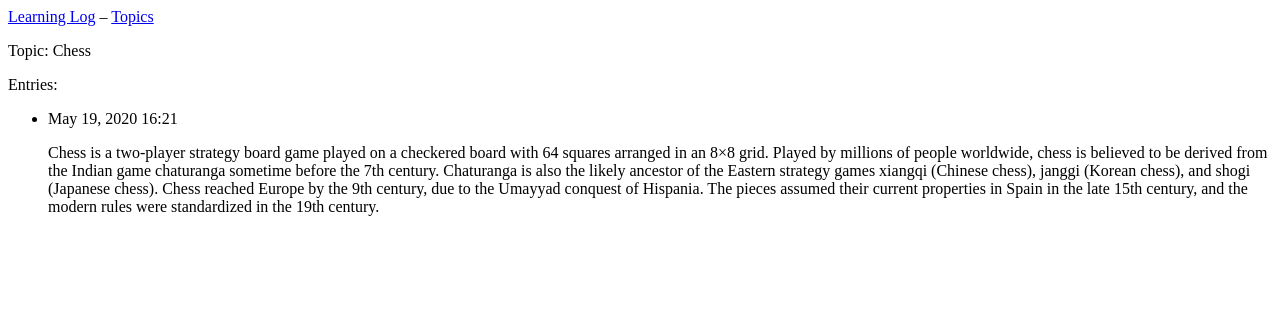
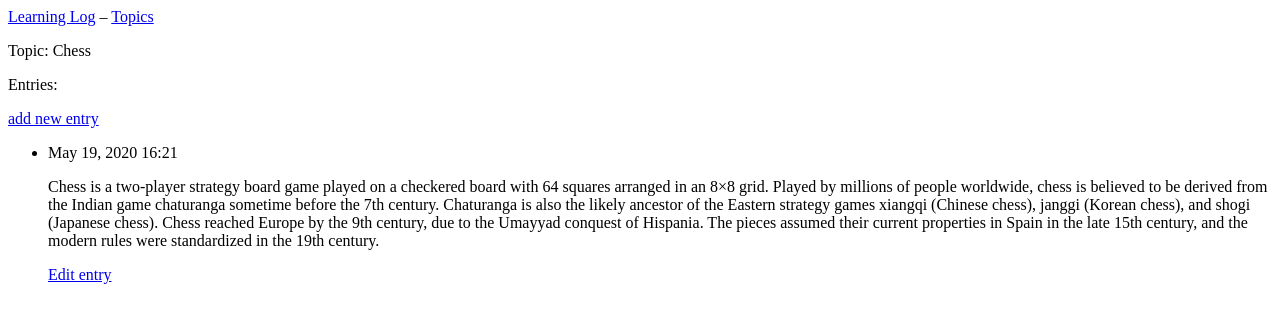
Before and after one commit to ilyshev/learning_log, a Django app: page /topics/1/ in a window 1280 px wide. Shown: the top 323 px of the page. Run offline with Django 3.2, Linux system fonts and the light colour scheme; data comes from the database, SQL or seed files in the repository; both versions use the stored data as it was after the commit.

Commit message:
data editing
Creating new entries and topics by user, editing entries

```diff
--- a/learning_logs/templates/learning_logs/topic.html
+++ b/learning_logs/templates/learning_logs/topic.html
@@ -2,11 +2,17 @@
 {% block content %}
   <p>Topic: {{ topic }}</p>
   <p>Entries:</p>
+  <p>
+    <a href="{% url 'learning_logs:new_entry' topic.id %}">add new entry</a>
+</p>
   <ul>
   {% for entry in entries %}
     <li>
       <p>{{ entry.date_added|date:'M d, Y H:i' }}</p>
       <p>{{ entry.text|linebreaks }}</p>
+       <p>
+        <a href="{% url 'learning_logs:edit_entry' entry.id %}">Edit entry</a>
+      </p>
     </li>
   {% empty %}
     <li>There are no entries for this topic yet.</li>
--- a/learning_logs/templates/learning_logs/topics.html
+++ b/learning_logs/templates/learning_logs/topics.html
@@ -11,4 +11,7 @@
 	      <li>No topics have been added yet.</li>
 	    {% endfor %}
 	  </ul>
+
+	  <a href="{% url 'learning_logs:new_topic' %}">Add a new topic:</a>
+
 {% endblock content %}
--- a/learning_logs/urls.py
+++ b/learning_logs/urls.py
@@ -9,5 +9,11 @@ urlpatterns = [
 	#Page with List of all themes
 	path('topics/', views.topics, name='topics'),
 	#Page with information about choosing theme
-	path('topics/<int:topic_id>/', views.topic, name='topic')
+	path('topics/<int:topic_id>/', views.topic, name='topic'),
+	#Page for adding new theme
+	path('new_topic/', views.new_topic, name='new_topic'),
+	#Page for adding new enrty
+	path('new_entry/<int:topic_id>/', views.new_entry, name='new_entry'),
+	#Page for editing entries
+	path('edit_entry/<int:entry_id>/', views.edit_entry, name='edit_entry'),
 ]
--- a/learning_logs/views.py
+++ b/learning_logs/views.py
@@ -1,5 +1,6 @@
-from django.shortcuts import render
-from .models import Topic
+from django.shortcuts import render, redirect
+from .models import Topic, Entry
+from .forms import TopicForm, EntryForm
 
 def index(request):
 	'''Home page of the Learning Log app'''
@@ -17,3 +18,52 @@ def topic(request, topic_id):
 	entries = topic.entry_set.order_by('-date_added')
 	context = {'topic' : topic, 'entries' : entries}
 	return render(request, 'learning_logs/topic.html', context)
+
+def new_topic(request):
+	'''Define new theme'''
+	if request.method != 'POST':
+		#Creating black form
+		form = TopicForm()
+	else:
+		#POST data was sent, utilize data
+		form = TopicForm(data=request.POST)
+		if form.is_valid():
+			form.save()
+			return redirect('learning_logs:topics')
+	#Show blank form
+	context = {'form': form}
+	return render(request, 'learning_logs/new_topic.html', context)
+
+def new_entry(request, topic_id):
+	'''adding new entry in  theme'''
+	topic = Topic.objects.get(id=topic_id)
+	if request.method != 'POST':
+		#data wasn't send, creating blank form
+		form = EntryForm()
+	else:
+		#POST data was sent, utilize data
+		form = EntryForm(data=request.POST)
+		if form.is_valid():
+			new_entry = form.save(commit=False)
+			new_entry.topic = topic
+			new_entry.save()
+			return redirect('learning_logs:topic', topic_id=topic_id)
+	#Show blank form
+	context = {'topic': topic, 'form': form}
+	return render(request, 'learning_logs/new_entry.html', context)
+
+def edit_entry(request, entry_id):
+    """Editing entry"""
+    entry = Entry.objects.get(id=entry_id)
+    topic = entry.topic
+    if request.method != 'POST':
+        # Исходный запрос; форма заполняется данными текущей записи.
+        form = EntryForm(instance=entry)
+    else:
+        # POST data sending
+        form = EntryForm(instance=entry, data=request.POST)
+        if form.is_valid():
+            form.save()
+            return redirect('learning_logs:topic', topic_id=topic.id)
+    context = {'entry': entry, 'topic': topic, 'form': form}
+    return render(request, 'learning_logs/edit_entry.html', context)
```
Also changed, not shown: learning_logs/forms.py (added, +15 -0 lines), learning_logs/templates/learning_logs/edit_entry.html (added, +13 -0 lines), learning_logs/templates/learning_logs/new_entry.html (added, +13 -0 lines), learning_logs/templates/learning_logs/new_topic.html (added, +13 -0 lines), README.md (added), db.sqlite3.
